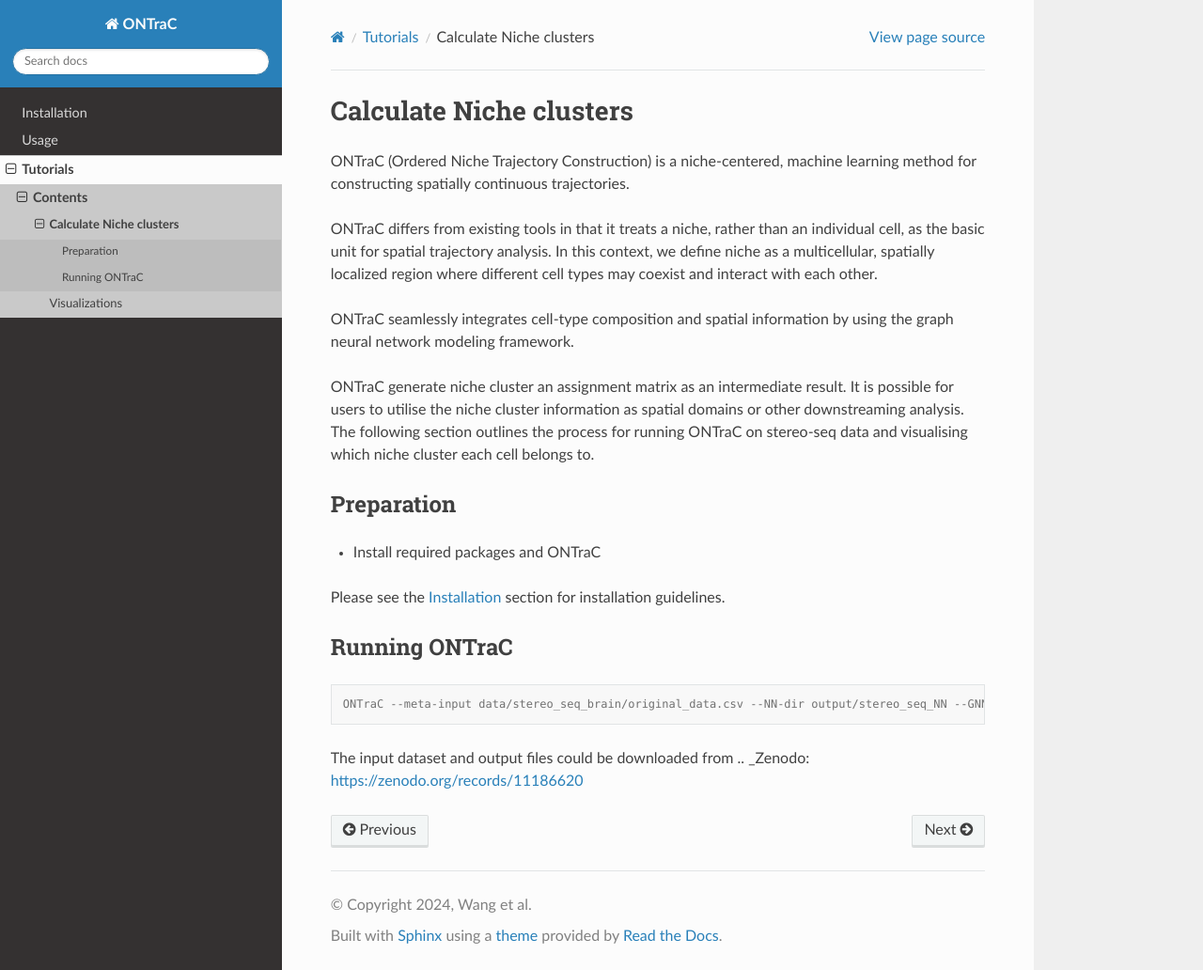
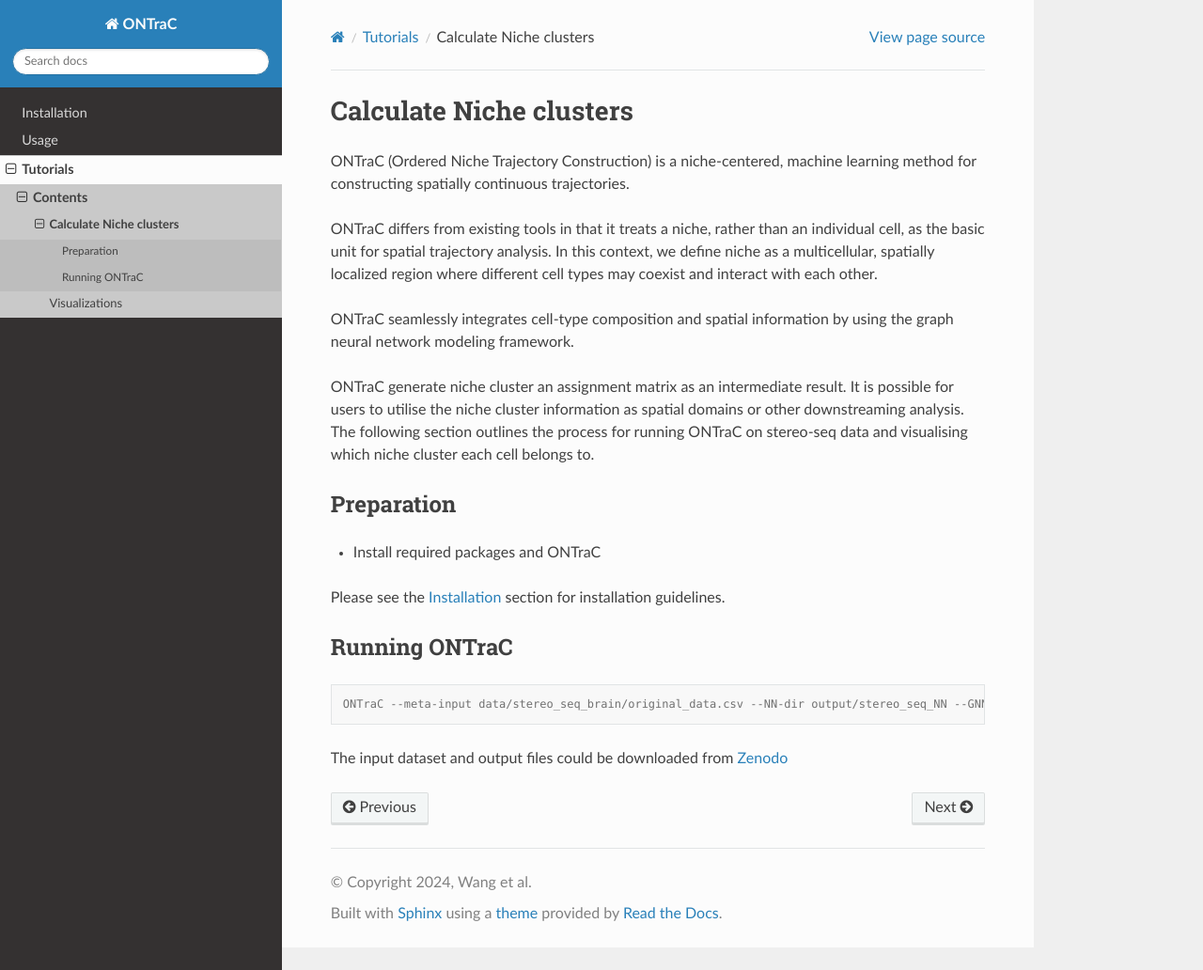
Before and after one commit to gyuanlab/ONTraC_website, a Sphinx documentation site: the page built from docs/source/niche_clusters.rst, in a window 1280 px wide and 1032 px high. Shown: the whole window at 94% size. Built offline with Sphinx 7.4.7 and the Read the Docs theme 3.1.0, drawn with Linux system fonts in a browser that asks for light colours.

Commit message:
fix link

```diff
--- a/docs/source/niche_clusters.rst
+++ b/docs/source/niche_clusters.rst
@@ -33,4 +33,4 @@ Running ONTraC
     ONTraC --meta-input data/stereo_seq_brain/original_data.csv --NN-dir output/stereo_seq_NN --GNN-dir output/stereo_seq_GNN --NT-dir output/stereo_seq_NT --device cuda -s 42 --lr 0.03 --hidden-feats 4 -k 6 --modularity-loss-weight 0.3 --regularization-loss-weight 0.1 --purity-loss-weight 300 --beta 0.03 2>&1 | tee log/stereo_seq.log
 
 
-The input dataset and output files could be downloaded from .. _Zenodo: https://zenodo.org/records/11186620
+The input dataset and output files could be downloaded from `Zenodo <https://zenodo.org/records/11186620>`_
```
